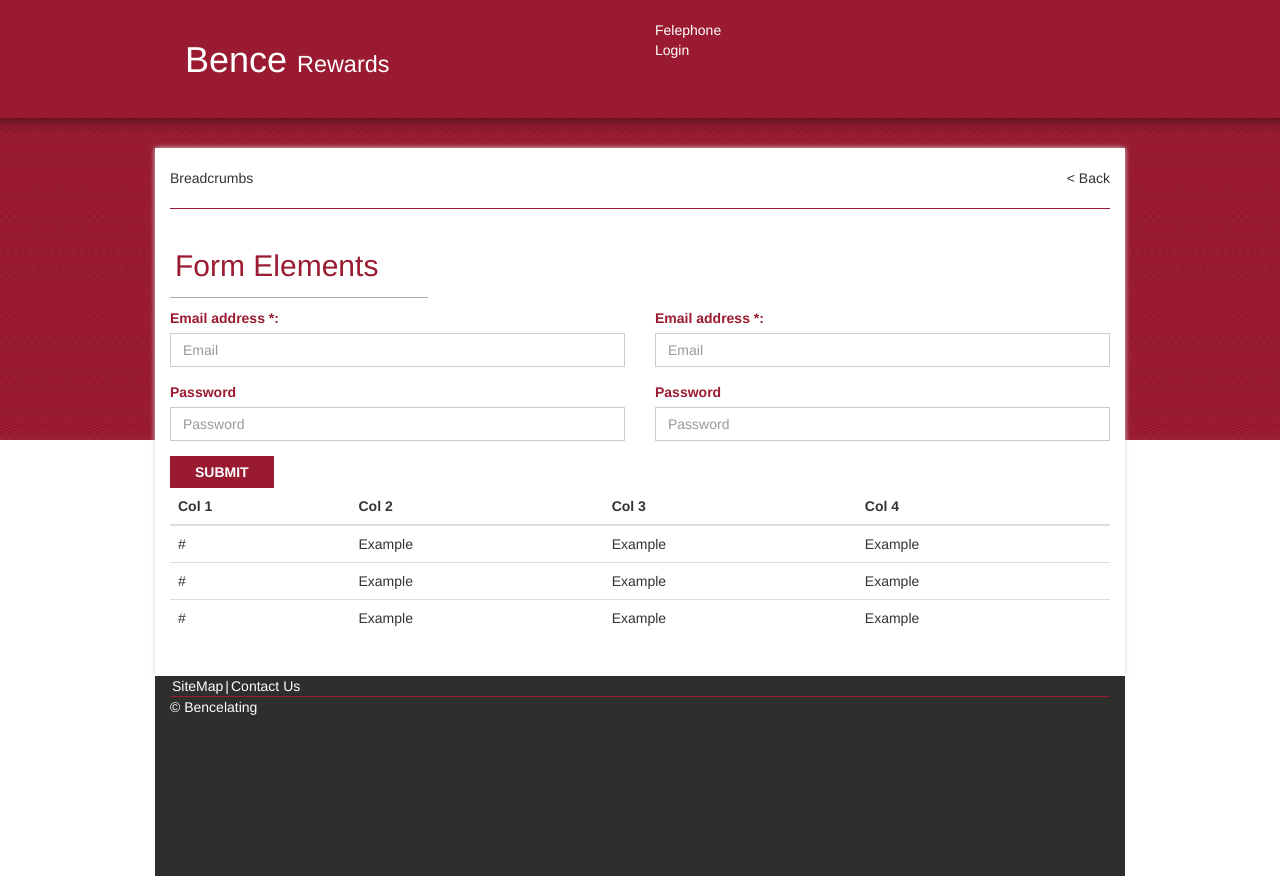
After one commit to mporam/bence, a PHP site: template templates/register.html in a window 1280 px wide. The commit adds this page. Run offline with PHP 8.4, Linux system fonts and the light colour scheme; the template is opened without the code that fills it, so the values that code supplies are empty.

Commit message:
add registration page and create form and button styles

```diff
--- a/templates/css/style.css
+++ b/templates/css/style.css
@@ -2,6 +2,10 @@
 
 body {
     background: url('../img/body-bg.jpg') repeat-x 0 118px;
+}
+
+.container {
+    max-width: 970px;
 }
 
 .slightly-centred-div {
@@ -9,11 +13,16 @@ body {
     padding-bottom: 20px;
 }
 
-.no-pad {
+.row.no-pad {
     margin-left: -30px;
     margin-right: -30px;
 }
 
+.bottom-border {
+    padding-bottom: 20px;
+    margin-bottom: 20px;
+    border-bottom: 1px solid #9A1A31;
+}
 /*------------------ HEADER ------------------*/
 
 header {
@@ -40,11 +49,22 @@ main.shadow {
     -webkit-box-shadow: 0px 0px 5px 0px rgba(217,217,217,1);
     -moz-box-shadow: 0px 0px 5px 0px rgba(217,217,217,1);
     box-shadow: 0px 0px 5px 0px rgba(217,217,217,1);
+    padding-top: 20px;
+    padding-bottom: 20px;
 }
 
 main {
     margin-top: 30px;
     background-color: #ffffff;
+}
+
+main h2 {
+    color: #9A1A31;
+    float: left;
+    padding-right: 50px;
+    padding-bottom: 15px;
+    padding-left: 5px;
+    border-bottom: 1px solid #adadad;
 }
 
 /*------------------ Feature Boxes */
@@ -75,6 +95,44 @@ main {
     margin-bottom: 80px;
 }
 
+/*------------------ Forms */
+
+label {
+    color: #9A1A31;
+}
+
+.form-control {
+    border-radius: 0;
+    -webkit-border-radius: 0;
+    -moz-border-radius: 0;
+    -webkit-box-shadow: none;
+    -moz-box-shadow: none;
+    box-shadow: none;
+}
+
+/*------------------ Buttons */
+
+.btn {
+    border-radius: 0;
+    -webkit-border-radius: 0;
+    -moz-border-radius: 0;
+    border: 0;
+    padding-left: 25px;
+    padding-right: 25px;
+}
+
+.btn-default {
+    background-color: #9A1A31;
+    color: #ffffff;
+    text-transform: uppercase;
+    font-weight: bold;
+}
+
+.btn-default:hover {
+    background-color: #9A1A31;
+    color: #adadad;
+}
+
 /*------------------ FOOTER ------------------*/
 footer {
     background-color: #2E2E2C;
--- /dev/null
+++ b/templates/register.html
@@ -0,0 +1,107 @@
+<!DOCTYPE html>
+<html>
+<head>
+    <title>Bence Template</title>
+    <link type="text/css" rel="stylesheet" href="css/bootstrap.min.css"/>
+    <link type="text/css" rel="stylesheet" href="css/style.css"/>
+    <script src="https://ajax.googleapis.com/ajax/libs/jquery/1.12.4/jquery.min.js"></script>
+    <script type="text/javascript" src="js/bootstrap.min.js"></script>
+</head>
+<body>
+<header>
+    <div class="container">
+        <div id="logo" class="col-md-6">
+            <h1>Bence <small>Rewards</small></h1>
+        </div>
+        <div class="col-md-6">
+            <div class="contact">
+                Felephone
+            </div>
+            <div class="action">
+                Login
+            </div>
+        </div>
+    </div>
+</header>
+<main class="shadow container">
+    <div class="row">
+        <div class="col-xs-12">
+            <div class="bottom-border">
+                Breadcrumbs
+                <div class="pull-right">< Back</div>
+            </div>
+        </div>
+    </div>
+    <div class="row">
+        <div class="col-xs-12">
+            <h2>Form Elements</h2>
+        </div>
+        <form>
+            <div class="col-md-6">
+                <div class="form-group">
+                    <label for="exampleInputEmail1">Email address *:</label>
+                    <input type="email" class="form-control" id="exampleInputEmail1" placeholder="Email">
+                </div>
+                <div class="form-group">
+                    <label for="exampleInputPassword1">Password</label>
+                    <input type="password" class="form-control" id="exampleInputPassword1" placeholder="Password">
+                </div>
+            </div>
+            <div class="col-md-6">
+                <div class="form-group">
+                    <label for="exampleInputEmail1">Email address *:</label>
+                    <input type="email" class="form-control" id="exampleInputEmail1" placeholder="Email">
+                </div>
+                <div class="form-group">
+                    <label for="exampleInputPassword1">Password</label>
+                    <input type="password" class="form-control" id="exampleInputPassword1" placeholder="Password">
+                </div>
+            </div>
+            <div class="col-xs-12">
+                <button type="submit" class="btn btn-default">Submit</button>
+            </div>
+        </form>
+        <div class="col-xs-12">
+            <table class="table">
+                <thead>
+                    <tr>
+                        <th>Col 1</th>
+                        <th>Col 2</th>
+                        <th>Col 3</th>
+                        <th>Col 4</th>
+                    </tr>
+                </thead>
+                <tbody>
+                    <tr>
+                        <td>#</td>
+                        <td>Example</td>
+                        <td>Example</td>
+                        <td>Example</td>
+                    </tr>
+                    <tr>
+                        <td>#</td>
+                        <td>Example</td>
+                        <td>Example</td>
+                        <td>Example</td>
+                    </tr>
+                    <tr>
+                        <td>#</td>
+                        <td>Example</td>
+                        <td>Example</td>
+                        <td>Example</td>
+                    </tr>
+                </tbody>
+            </table>
+        </div>
+    </div>
+</main>
+<footer class="container">
+        <nav class="foot">
+            <a href="#">SiteMap</a>|<a href="#">Contact Us</a>
+        </nav>
+        <div class="foot metadata">
+            &copy; Bencelating
+        </div>
+</footer>
+</body>
+</html>
```
